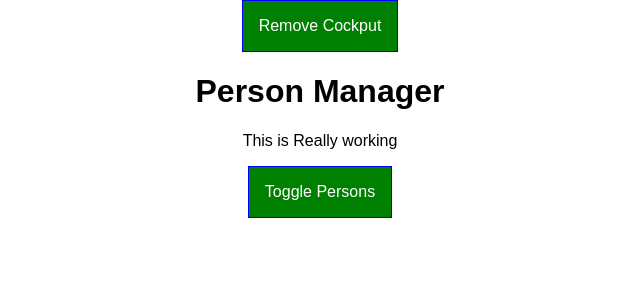
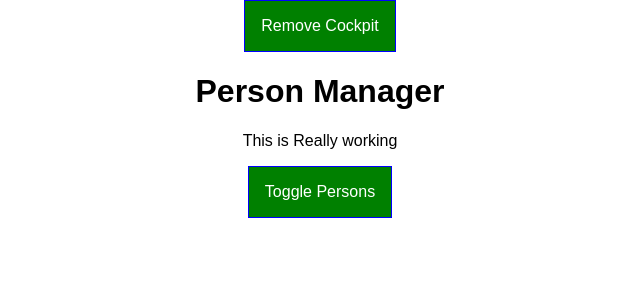
Before and after one commit to beisong/react-complete-guide, a React app: page / in a window 1280 px wide. Shown: the top 300 px of the page, without its empty margins (320-960 px from the left). Built offline with nearby package versions, Linux system fonts and the light colour scheme.

Commit message:
7.24 passing props to HOC

```diff
--- a/src/containers/App.js
+++ b/src/containers/App.js
@@ -2,7 +2,8 @@ import React, { Component } from "react";
 import classes from "./App.css";
 import Persons from "../components/Persons/Persons";
 import Cockpit from "../components/Cockpit/Cockpit";
-import WithClass from "../hoc/WithClass";
+import withClass from "../hoc/WithClass";
+import Aux from "../hoc/auxillary";
 
 class App extends Component {
   constructor(props) {
@@ -45,7 +46,7 @@ class App extends Component {
     this.setState({ persons: persons });
   };
 
-  togglePersonHandler = () => {
+  togglePersonsHandler = () => {
     const doesShow = this.state.showPerson;
     this.setState({ showPerson: !doesShow });
   };
@@ -80,26 +81,26 @@ class App extends Component {
     }
 
     return (
-      <WithClass classes={classes.App}>
+      <Aux>
         <button
           onClick={() => {
             this.setState({ showCockpit: false });
           }}
         >
-          Remove Cockput
+          Remove Cockpit
         </button>
         {this.state.showCockpit ? (
           <Cockpit
             title={this.props.appTitle}
-            showPerson={this.state.showPersons}
+            showPersons={this.state.showPersons}
             persons={this.state.persons}
-            clicked={this.togglePersonHandler}
-          ></Cockpit>
+            clicked={this.togglePersonsHandler}
+          />
         ) : null}
         {persons}
-      </WithClass>
+      </Aux>
     );
   }
 }
 
-export default App;
+export default withClass(App, classes.App);
--- a/src/hoc/WithClass.js
+++ b/src/hoc/WithClass.js
@@ -1,16 +1,11 @@
 import React from "react";
 
-const withClass = props => (
-  <div className={props.classes}>{props.children}</div>
-);
-
-// 2nd type of HOC(involving logic)
-// const withClass = (WrappedComponent, className ) => {
-//   return props =>(
-//     <div className = {className}>
-//       <WrappedComponent/>
-//     </div>
-//   );
-// };
+const withClass = (WrappedComponent, className) => {
+  return props => (
+    <div className={className}>
+      <WrappedComponent {...props} />
+    </div>
+  ); // ...props pass in every props to the wrappedComponent
+};
 
 export default withClass;
```
